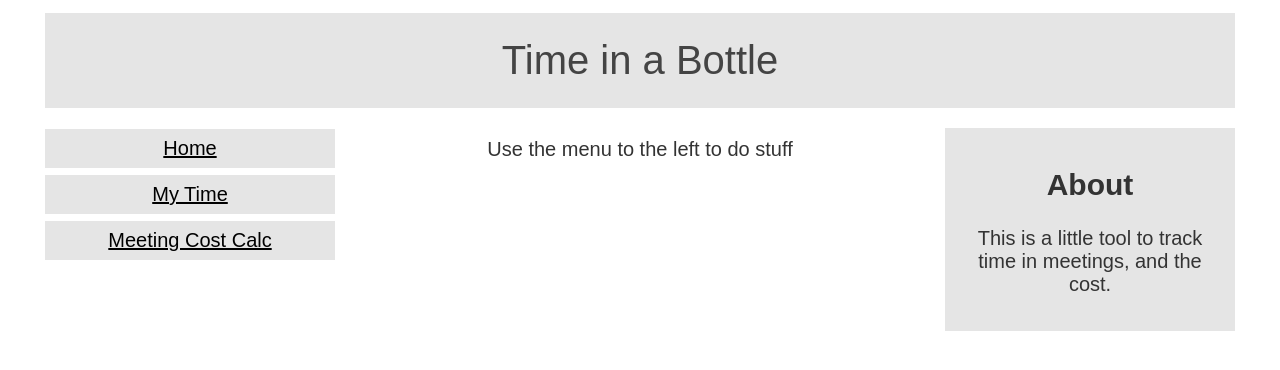
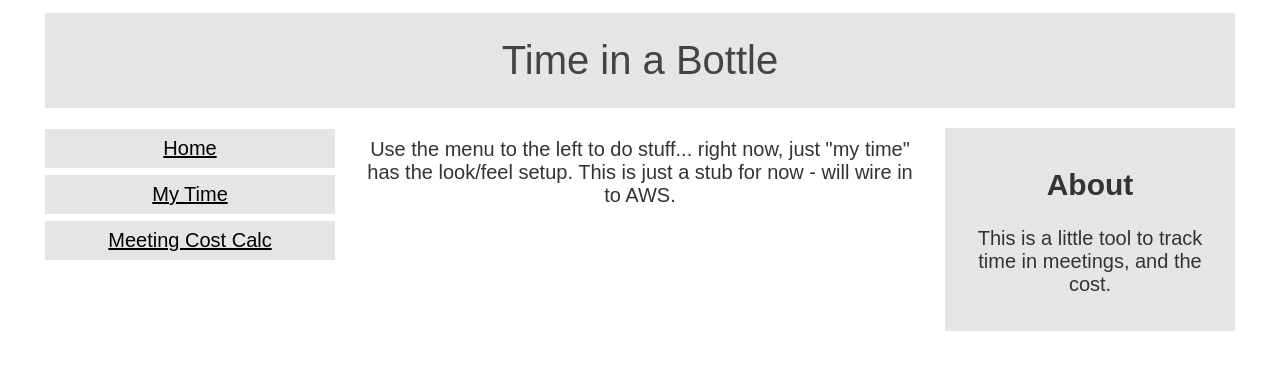
Before and after one commit to hollowmatt/timeyup, a plain HTML site: page index.html in a window 1280 px wide. Drawn offline with Linux system fonts and the light colour scheme.

Commit message:
bit more

```diff
--- a/index.html
+++ b/index.html
@@ -27,7 +27,9 @@
 				<div class="col-6">
 					<div class="main">
 						<p>
-							Use the menu to the left to do stuff
+							Use the menu to the left to do stuff...  right now,
+							just "my time" has the look/feel setup.  This is
+							just a stub for now - will wire in to AWS.
 						</p>
 					</div>
 				</div>
```
